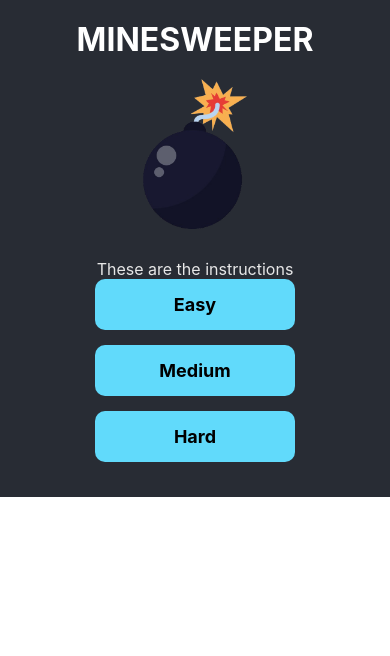
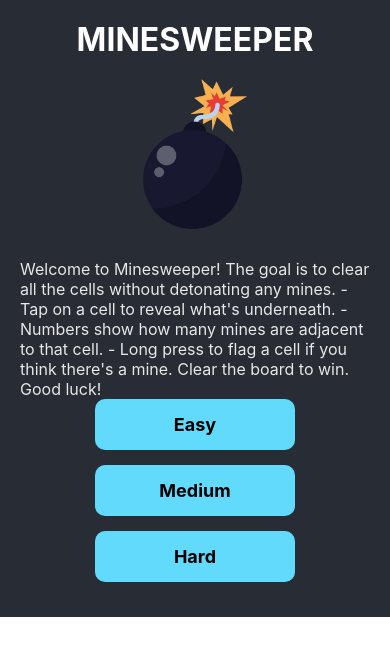
Before and after one commit to Sssstoic/Minesweeper, a React Native app in the folder Minesweeper/: screen / in a window 390 px wide. Shown: the top 656 px of the page. Built offline with nearby package versions, Linux system fonts and the light colour scheme.

Commit message:
Update mainpage.js

```diff
--- a/Minesweeper/components/mainpage.js
+++ b/Minesweeper/components/mainpage.js
@@ -10,7 +10,13 @@ const MainMenu = ({ onDifficultySelect }) => {
       source={require('../assets/bomb.png')}
       style={styles.logo}
       />
-      <Text style={styles.instructions}>These are the instructions</Text>
+      <Text style={styles.instructions}>
+      Welcome to Minesweeper! The goal is to clear all the cells without detonating any mines.
+      - Tap on a cell to reveal what's underneath.
+      - Numbers show how many mines are adjacent to that cell.
+      - Long press to flag a cell if you think there's a mine.
+      Clear the board to win. Good luck!
+    </Text>
       {/* Difficulty Selection */}
       <View style={styles.difficultyContainer}>
         <TouchableOpacity style={styles.button} onPress={() => onDifficultySelect('easy')}>
```
